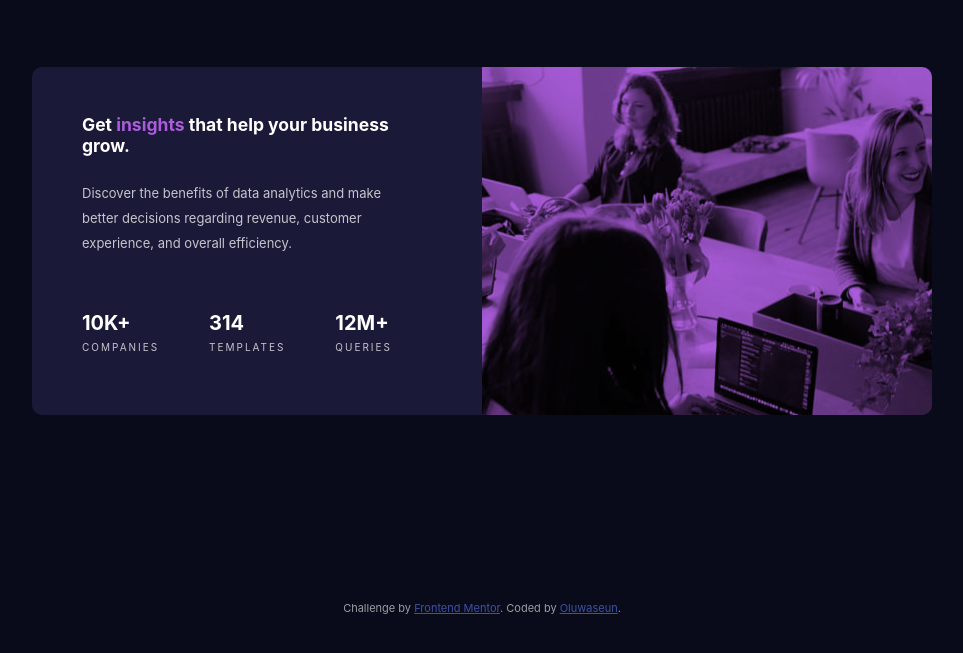
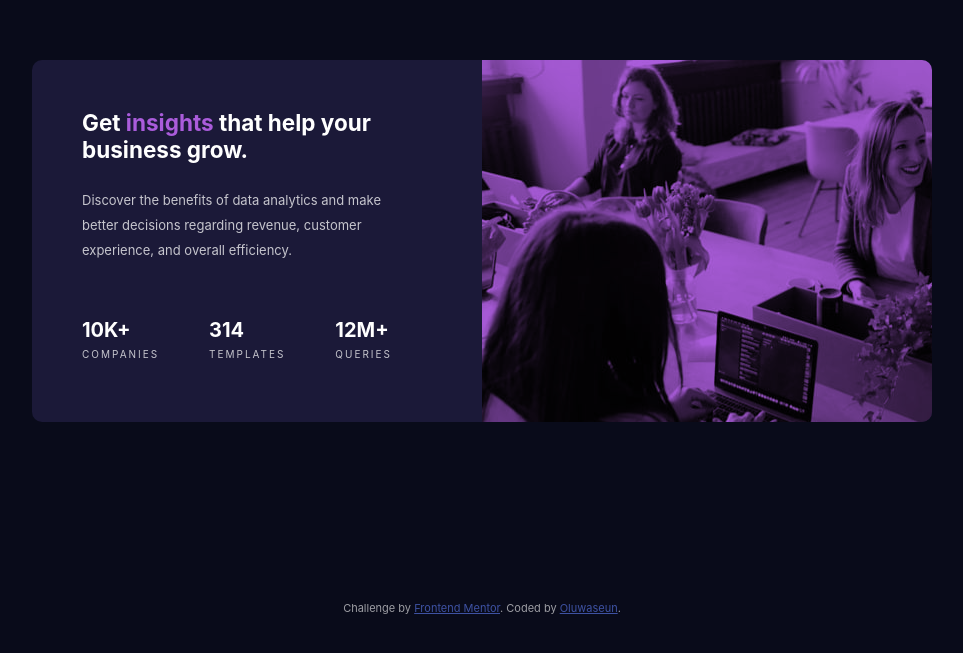
Before and after one commit to Shiggazi/stats-preview-card-component-main, a plain HTML site: page index.html in a window 1280 px wide. Shown: the part 127-780 px from the top of the page, without its empty margins (158-1121 px from the left). Drawn offline with Linux system fonts and the light colour scheme; a web font is replaced by a local one.

Commit message:
another update! fixed Html Issues

```diff
--- a/index.html
+++ b/index.html
@@ -14,7 +14,7 @@
 </head>
 
 <body>
-  <section role="group" class="wrapper">
+  <section class="wrapper">
     <section role="main" class="card">
       <div role="img" class="header">
       </div>
@@ -22,7 +22,7 @@
 
       <div role="contentinfo" class="content">
 
-        <h1> Get <span class="accent">insights</span> that help your business grow. </h1>
+        <h2> Get <span class="accent">insights</span> that help your business grow. </h2>
         <p>
           Discover the benefits of data analytics and make better decisions regarding revenue, customer
           experience, and overall efficiency.
--- a/style.css
+++ b/style.css
@@ -26,7 +26,7 @@ body{
     font-family: inter, Arial, Helvetica, sans-serif;
     Font-size: 15px;
 }
-h1{
+h2{
     color: var(--White-main-heading-stats );
 }
 p{
```
